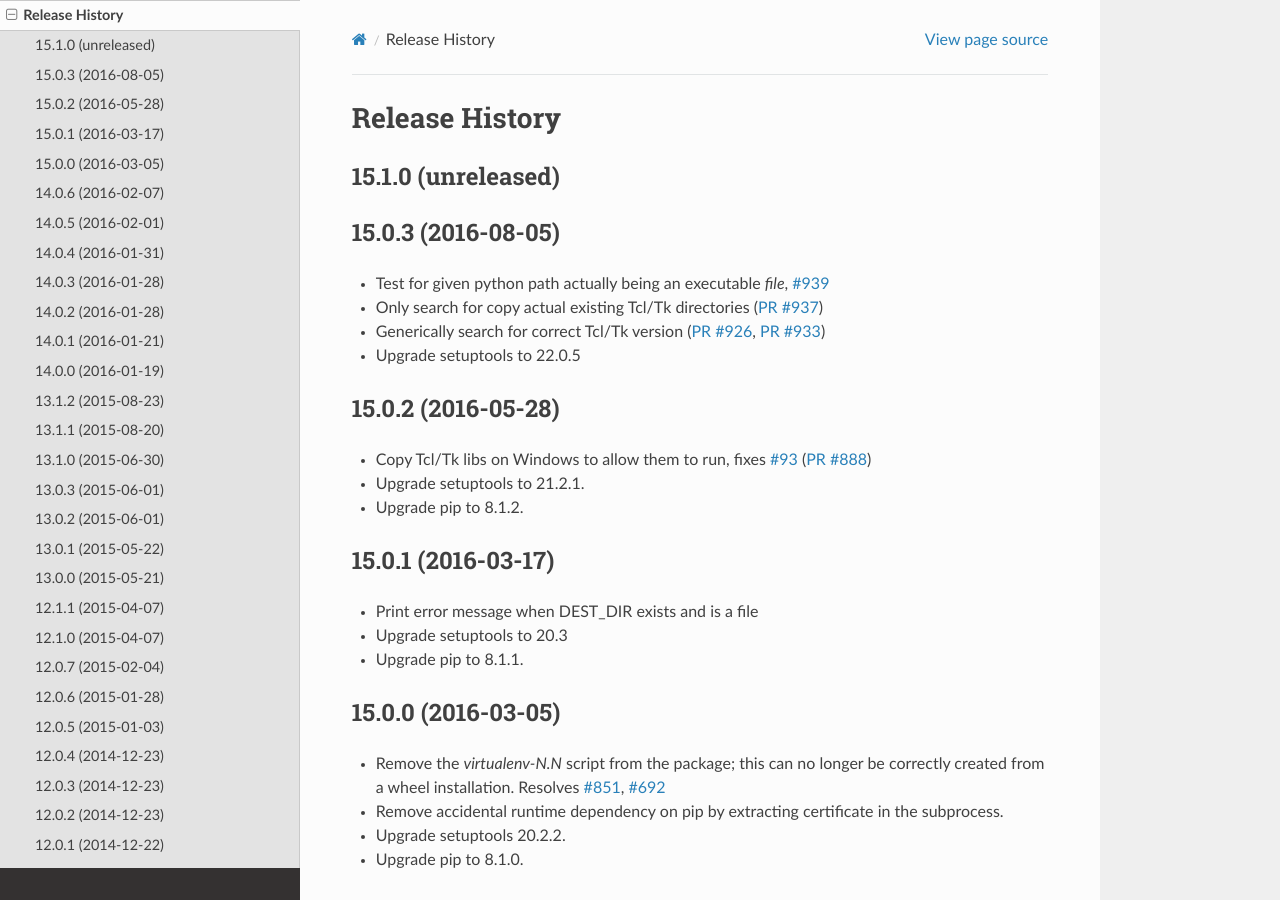
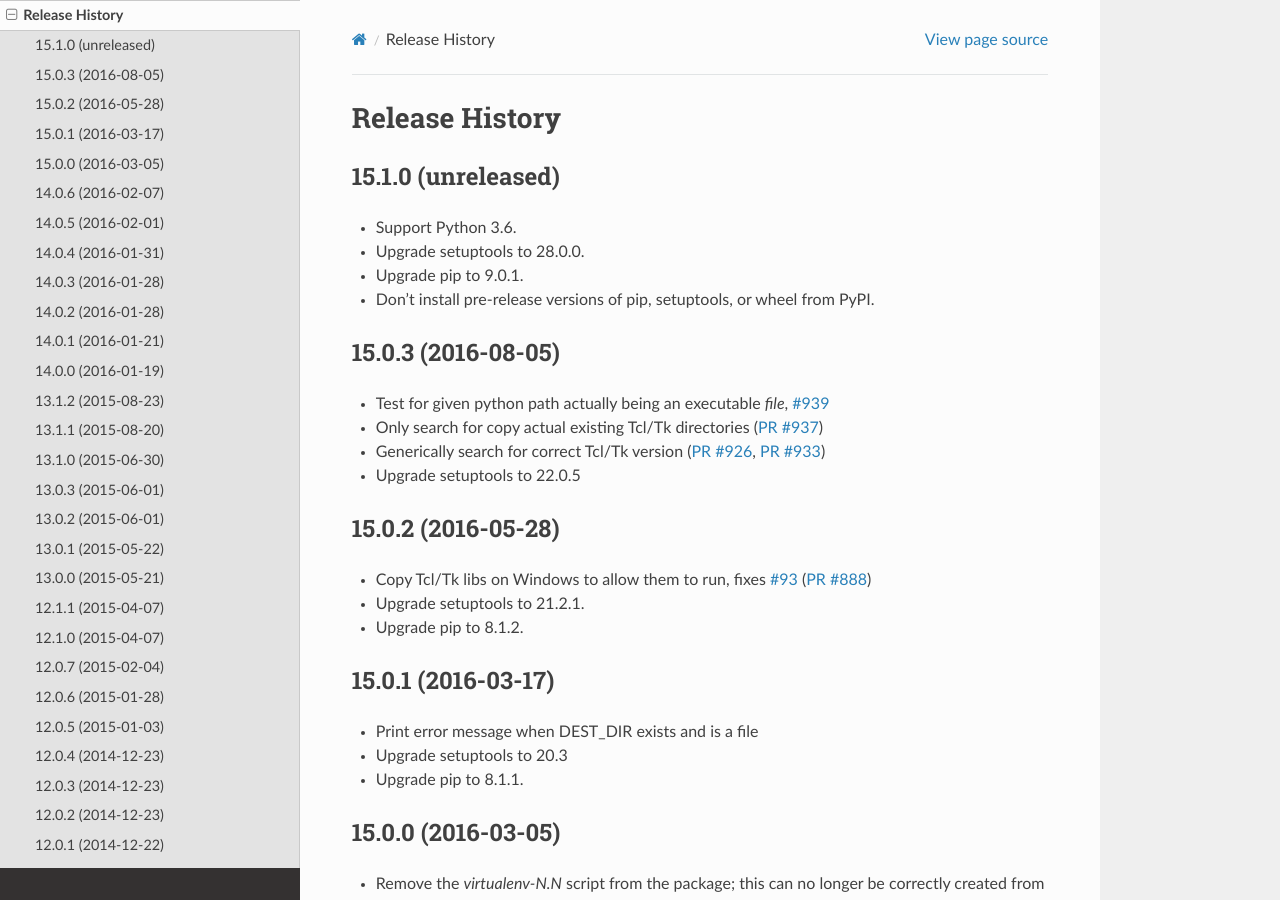
Before and after one commit to pypa/virtualenv, a Sphinx documentation site: the page built from docs/changes.rst, in a window 1280 px wide and 900 px high. Built offline with Sphinx 7.4.7 and the Read the Docs theme 2.0.0, drawn with Linux system fonts in a browser that asks for light colours.

Commit message:
Update changelog

```diff
--- a/docs/changes.rst
+++ b/docs/changes.rst
@@ -3,6 +3,14 @@ Release History
 
 15.1.0 (unreleased)
 -------------------
+
+* Support Python 3.6.
+
+* Upgrade setuptools to 28.0.0.
+
+* Upgrade pip to 9.0.1.
+
+* Don't install pre-release versions of pip, setuptools, or wheel from PyPI.
 
 
 15.0.3 (2016-08-05)
```
